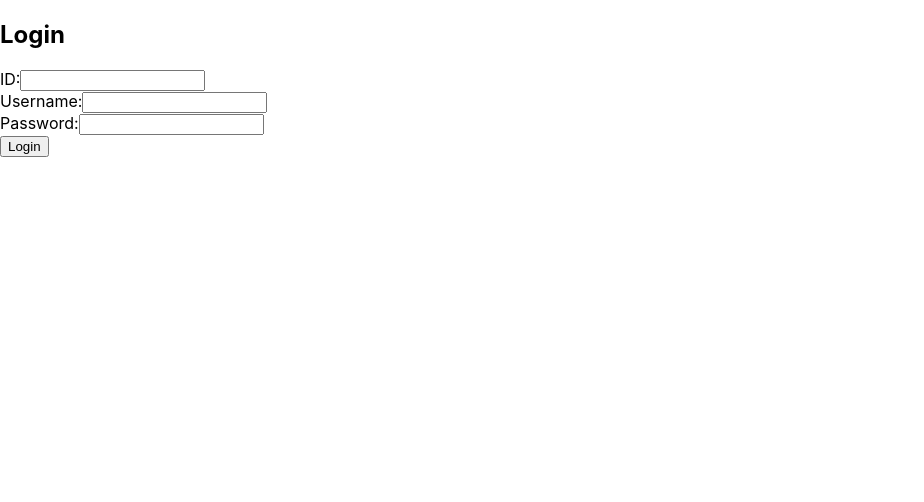
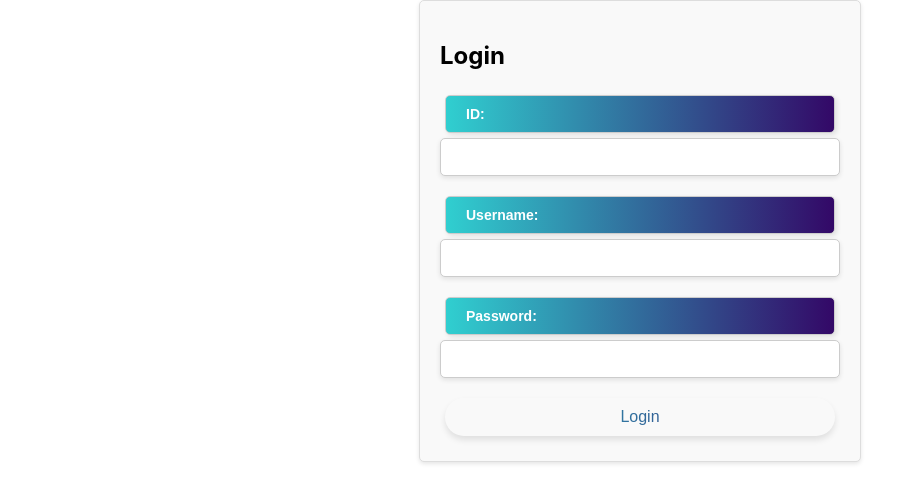
Before and after one commit to sahusaroj-bot/ipl-voting-api, a React (Create React App) app: page / in a window 1280 px wide. Shown: the top 502 px of the page, without its empty margins (0-924 px from the left). Built offline with nearby package versions, Linux system fonts and the light colour scheme.

Commit message:
Added login and fetch match

```diff
--- a/package.json
+++ b/package.json
@@ -32,5 +32,8 @@
       "last 1 firefox version",
       "last 1 safari version"
     ]
+  },
+  "devDependencies": {
+    "@babel/plugin-proposal-private-property-in-object": "^7.21.11"
   }
 }
--- a/src/App.css
+++ b/src/App.css
@@ -36,3 +36,63 @@
     transform: rotate(360deg);
   }
 }
+/* Container for the entire app */
+.App {
+  text-align: center;
+  font-family: 'Arial', sans-serif;
+}
+
+/* Styling for the banner */
+/* Styling for the banner with background image */
+.banner {
+  background-image: url('https://media2.giphy.com/media/v1.Y2lkPTc5MGI3NjExYnI5Zzd0YTd3eDFwbXA5dWJobmptNnI3bjlvZzBqZDV2ZHRieGlobSZlcD12MV9pbnRlcm5hbF9naWZfYnlfaWQmY3Q9Zw/3rgXBDOAgVBfi2t3QA/giphy.gif'); /* Replace with your image URL */
+  background-size: cover;
+  background-position: center;
+  color: #ffffff;
+  padding: 20px;
+  margin-bottom: 20px;
+  border-radius: 5px;
+  box-shadow: 0 2px 4px rgba(0, 0, 0, 0.1);
+}
+
+
+/* Flexbox layout for banner content */
+.banner-content {
+  display: flex;
+  align-items: center;
+  justify-content: center;
+  gap: 20px;
+}
+
+/* Styling for the banner image */
+.banner-image {
+  width: 100px;  /* Adjust size as needed */
+  height: auto;
+  border-radius: 10px;
+  box-shadow: 0 2px 4px rgba(0, 0, 0, 0.1);
+  outline: none; /* Remove blue border */
+}
+
+/* Styling for the header text */
+.banner h1 {
+  margin: 0;
+  font-size: 24px;
+  font-weight: bold;
+}
+
+/* Styling for the welcome GIF */
+.welcome-gif {
+  max-width: 100%;
+  height: auto;
+  margin-top: 10px;
+  border-radius: 5px;
+  box-shadow: 0 2px 4px rgba(0, 0, 0, 0.1);
+  outline: none; /* Remove blue border */
+}
+
+/* Main content styling */
+main {
+  padding: 20px;
+}
+
+/* Other styles for the form, buttons, etc. */
--- a/src/App.js
+++ b/src/App.js
@@ -5,17 +5,33 @@ import './App.css';
 
 function App() {
     const [token, setToken] = useState('');
+    const [name, setName] = useState('');
 
     if (!token) {
-    return <Login setToken={setToken} />;
+        return <Login setToken={setToken} setName={setName} />;
     }
 
     return (
         <div className="App">
-      <h1>Welcome to IPL Voting App</h1>
-      <p>Your token: {token}</p>
+            <header className="banner">
+                <div className="banner-content">
+                    <img
+                        src="https://i.ibb.co/7WpWH53/images.jpg"
+                        alt="Banner Image"
+                        className="banner-image"
+                    />
+                    <h1>Welcome to IPL Voting, {name}!</h1>
+                </div>
+                <img
+                    src="https://media2.giphy.com/media/v1.Y2lkPTc5MGI3NjExYnI5Zzd0YTd3eDFwbXA5dWJobmptNnI3bjlvZzBqZDV2ZHRieGlobSZlcD12MV9pbnRlcm5hbF9naWZfYnlfaWQmY3Q9Zw/3rgXBDOAgVBfi2t3QA/giphy.gif" // Example GIF URL
+                    alt="Welcome GIF"
+                    className="welcome-gif"
+                />
+            </header>
+            <main>
                 <MatchesByDate token={token} />
                 {/* Add your voting functionality here */}
+            </main>
         </div>
     );
 }
--- a/src/components/Login.js
+++ b/src/components/Login.js
@@ -1,21 +1,23 @@
 import React, { useState } from 'react';
 import axios from 'axios';
+import '../styles/MatchByDate.css'; // Import the CSS file
 
-function Login({ setToken }) {
+function Login({ setToken ,setName}) {
     const [id, setId] = useState('');
     const [username, setUsername] = useState('');
     const [password, setPassword] = useState('');
 
+
     const handleSubmit = async (event) => {
         event.preventDefault();
         try {
-          console.log('API URL:',' https://ipl-voting-management-prod.onrender.com');
+            console.log('API URL:', 'https://ipl-voting-management-prod.onrender.com');
             /*
             Local host url
-          const response = await axios.post( `http://localhost:8080/login`,
+            const response = await axios.post(`http://localhost:8080/login`,
             */
-         const response = await axios.post( `https://ipl-voting-management-prod.onrender.com/login`,
-
+            const response = await axios.post(`https://ipl-voting-management-prod.onrender.com/login`,
+            //const response = await axios.post(`http://localhost:8080/login`,
                 { id, username, password },
                 {
                     headers: {
@@ -24,6 +26,8 @@ function Login({ setToken }) {
                 }
             );
             setToken(response.data.token);
+            setName(username);
+
             alert('Login successful!');
         } catch (error) {
             alert('Invalid credentials, please try again.');
@@ -31,22 +35,43 @@ function Login({ setToken }) {
     };
 
     return (
-    <div>
+        <div className="login-container">
             <h2>Login</h2>
-      <form onSubmit={handleSubmit}>
-        <div>
-          <label>ID:</label>
-          <input type="text" value={id} onChange={(e) => setId(e.target.value)} required />
+            <form onSubmit={handleSubmit} className="login-form">
+                <div className="form-group">
+                    <label htmlFor="id" className="label">ID:</label>
+                    <input
+                        type="text"
+                        id="id"
+                        className="textbox"
+                        value={id}
+                        onChange={(e) => setId(e.target.value)}
+                        required
+                    />
                 </div>
-        <div>
-          <label>Username:</label>
-          <input type="text" value={username} onChange={(e) => setUsername(e.target.value)} required />
+                <div className="form-group">
+                    <label htmlFor="username" className="label">Username:</label>
+                    <input
+                        type="text"
+                        id="username"
+                        className="textbox"
+                        value={username}
+                        onChange={(e) => setUsername(e.target.value)}
+                        required
+                    />
                 </div>
-        <div>
-          <label>Password:</label>
-          <input type="password" value={password} onChange={(e) => setPassword(e.target.value)} required />
+                <div className="form-group">
+                    <label htmlFor="password" className="label">Password:</label>
+                    <input
+                        type="password"
+                        id="password"
+                        className="textbox"
+                        value={password}
+                        onChange={(e) => setPassword(e.target.value)}
+                        required
+                    />
                 </div>
-        <button type="submit">Login</button>
+                <button type="submit" className="button">Login</button>
             </form>
         </div>
     );
--- /dev/null
+++ b/src/styles/MatchByDate.css
@@ -0,0 +1,141 @@
+/* Container for the login form */
+.login-container {
+    max-width: 400px;
+    margin: 0 auto;
+    padding: 20px;
+    background-color: #f9f9f9;
+    border: 1px solid #ddd;
+    border-radius: 5px;
+    box-shadow: 0 2px 4px rgba(0, 0, 0, 0.1);
+}
+
+/* General styles for the form */
+.login-form {
+    display: flex;
+    flex-direction: column;
+}
+
+/* Flexbox layout for form groups */
+.form-group {
+    display: flex;
+    flex-direction: column;
+    margin-bottom: 15px;
+}
+
+/* Styling labels */
+.label {
+    margin-bottom: 5px;
+    font-family: 'Arial', sans-serif;
+    font-size: 14px;
+    color: #333;
+}
+
+/* Styling textboxes */
+.textbox {
+    padding: 10px;
+    border: 1px solid #ccc;
+    border-radius: 5px;
+    box-shadow: 0 2px 5px rgba(0, 0, 0, 0.1);
+    font-family: 'Arial', sans-serif;
+    font-size: 14px;
+    transition: all 0.3s ease;
+}
+
+.textbox:focus {
+    border-color: #4CAF50;
+    box-shadow: 0 2px 5px rgba(0, 0, 0, 0.2);
+    outline: none;
+}
+
+.textbox::placeholder {
+    color: #888;
+    font-style: italic;
+}
+
+/* Styling the button */
+.button {
+    padding: 10px 20px;
+    background-color: #46ad49;
+    color: rgb(85, 51, 208);
+    margin: 5px;
+    height: 50;
+    width: 100;
+    border: none;
+    border-radius: 50px;
+    box-shadow: 0 4px 6px rgba(0, 0, 0, 0.1);
+    font-family: 'Arial', sans-serif;
+    font-size: 16px;
+    cursor: pointer;
+    transition: all 0.3s ease;
+    background: linear-gradient(to right, #30CFD0, #330867);
+    -webkit-background-clip: text;
+    -webkit-text-fill-color: transparent;
+}
+
+.button:hover {
+    background-color: #45a049;
+    transform: scale(1.05);
+    box-shadow: 0 6px 8px rgba(0, 0, 0, 0.15);
+}
+
+.button i {
+    margin-right: 5px;
+}
+
+.label {
+    color: #ffffff;
+    background: linear-gradient(to right, #30CFD0, #330867);
+    font-family: 'Arial', sans-serif;
+    font-size: 14px;
+    font-weight: bold;
+    padding: 10px 20px;
+    margin: 5px;
+    border: 1px solid #ccc;
+    border-radius: 5px;
+    box-shadow: 2px 2px 5px rgba(0, 0, 0, 0.1);
+    transition: all 0.3s ease;
+}
+
+.label:hover {
+    background-color: #45a049; /* Darker green */
+    cursor: pointer;
+    box-shadow: 2px 4px 7px rgba(0, 0, 0, 0.2);
+}
+/* Container for the entire app */
+.App {
+    text-align: center;
+    font-family: 'Arial', sans-serif;
+}
+
+/* Styling for the banner */
+.banner {
+    background-color: #330867;
+    color: #ffffff;
+    padding: 20px;
+    margin-bottom: 20px;
+    border-radius: 5px;
+    box-shadow: 0 2px 4px rgba(0, 0, 0, 0.1);
+}
+
+/* Styling for the header text */
+.banner h1 {
+    margin: 0;
+    font-size: 24px;
+    font-weight: bold;
+}
+
+/* Styling for the welcome GIF */
+.welcome-gif {
+    max-width: 100%;
+    height: auto;
+    margin-top: 10px;
+    border-radius: 5px;
+    box-shadow: 0 2px 4px rgba(0, 0, 0, 0.1);
+}
+
+/* Main content styling */
+main {
+    padding: 20px;
+}
+
+/* Other styles for the form, buttons, etc. */
```
Also changed, not shown: src/components/MatchesByDate.js (+41 -15 lines), 1 other file (tests, documents, lock files or other folders). Lines whose indentation alone changed are shown as unchanged.
